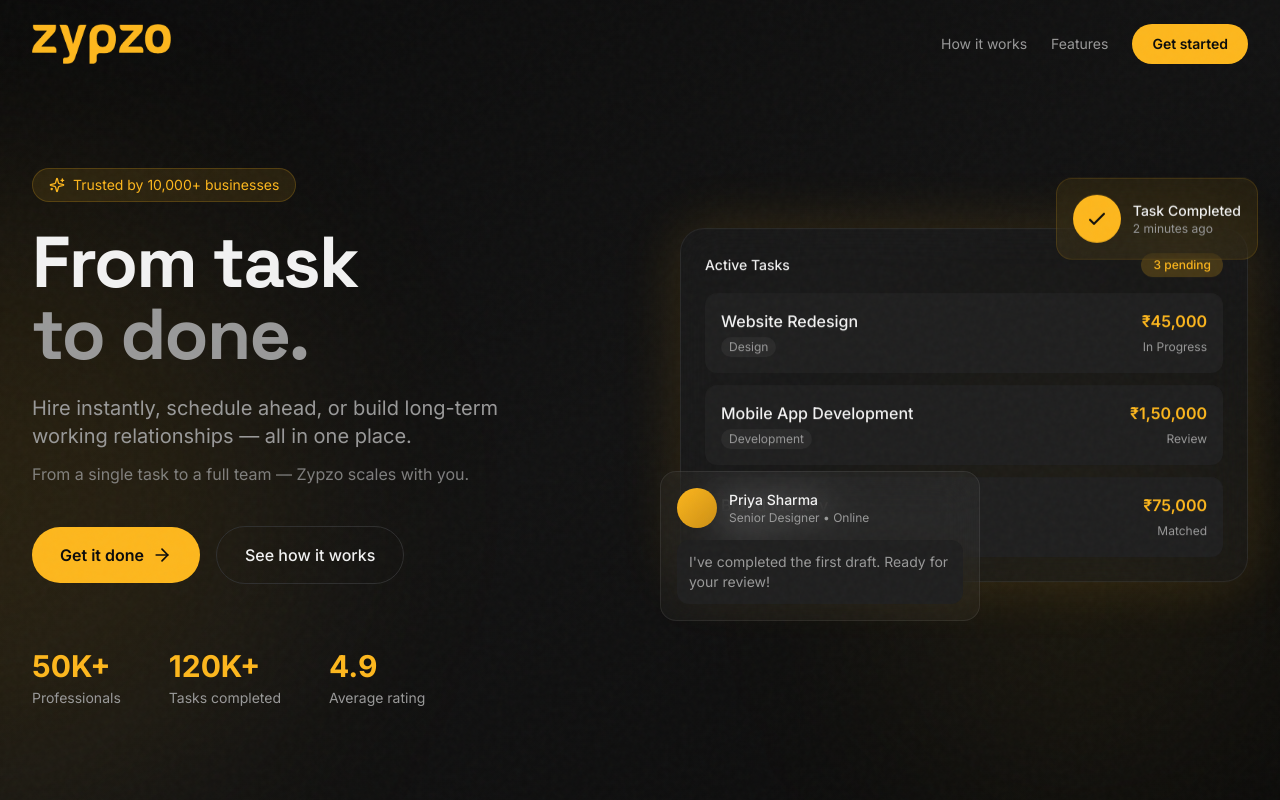
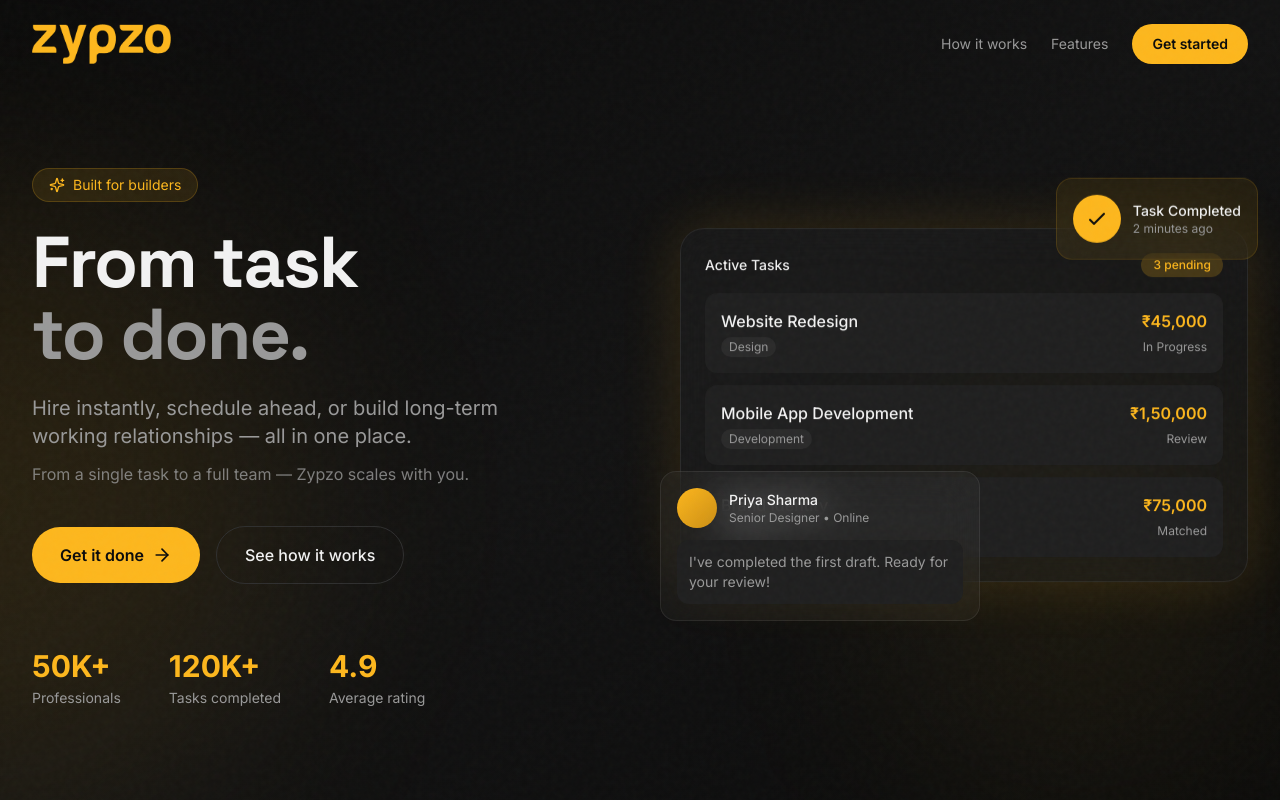
Before and after one commit to george-vpr/zypzo-site, a Next.js app: page / in a window 1280 px wide. Shown: the top 800 px of the page. Built offline with nearby package versions, Linux system fonts and the light colour scheme.

Commit message:
Update hero.tsx

```diff
--- a/components/landing/hero.tsx
+++ b/components/landing/hero.tsx
@@ -95,7 +95,7 @@
               >
                 <Sparkles className="h-4 w-4 text-yellow-400" />
                 <span className="text-sm text-yellow-400">
-                  Trusted by 10,000+ businesses
+                  Built for builders
                 </span>
               </motion.div>
 
```
